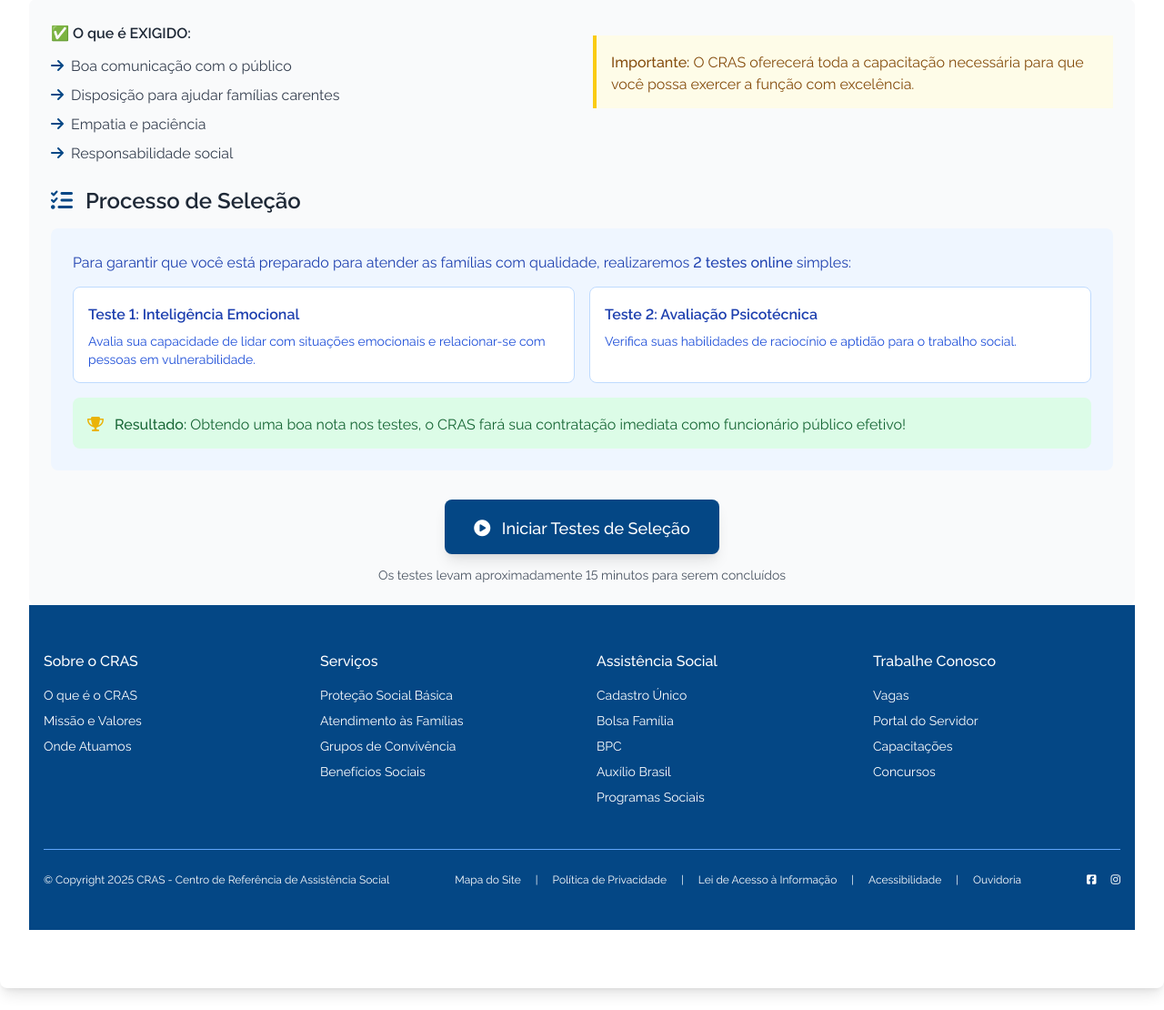
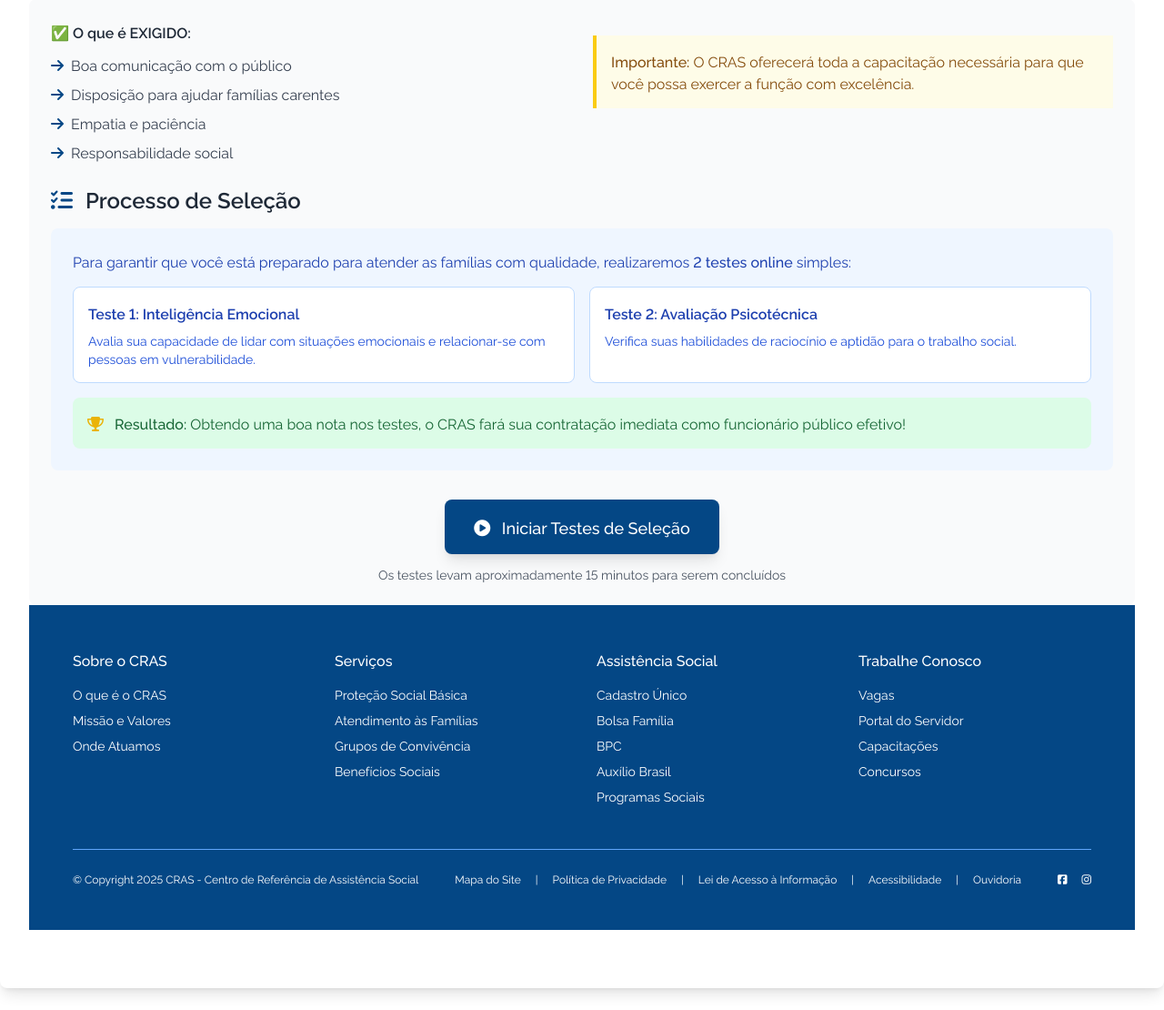
Before and after one commit to digital12981/cras, a Flask app: page /info in a window 1280 px wide. Shown: the part 697-1807 px from the top of the page at 91% size. Run offline with Flask 3, Linux system fonts and the light colour scheme; data comes from the database, SQL or seed files in the repository; some libraries are stand-ins or nearby versions.

Commit message:
Ensure the footer displays correctly on the information page
Fix the footer width and overflow issues on the /info page by updating CSS and the footer div in `templates/info.html`.

Replit-Commit-Author: Agent
Replit-Commit-Session-Id: 46fd1d8f-4e9d-4cf3-a022-37e756f5d2fd
Replit-Commit-Screenshot-Url: https://storage.googleapis.com/screenshot-production-us-central1/d237cd1e-6dba-4a1b-84ca-dc59040b13d2/19651a9e-e117-43ac-81dd-41ee46bb6c15.jpg

```diff
--- a/templates/info.html
+++ b/templates/info.html
@@ -39,6 +39,7 @@
             font-size: 16px;
             color: #555;
             line-height: 1.5;
+            overflow-x: hidden;
         }
 
         /* Consistent Font Weight for Bold Elements */
@@ -51,6 +52,12 @@
           font-size: 16px;
           color: #555;
           line-height: 1.5;
+        }
+
+        /* Footer width fix */
+        footer {
+          box-sizing: border-box;
+          max-width: 100vw;
         }
     </style>
 
@@ -220,8 +227,8 @@
     </main>
 
     <!-- Footer -->
-    <footer class="bg-[#044785] text-white py-8 md:py-12">
-        <div class="container mx-auto px-4 max-w-7xl">
+    <footer class="bg-[#044785] text-white py-8 md:py-12 w-full">
+        <div class="max-w-6xl mx-auto px-4">
             <div class="grid grid-cols-1 md:grid-cols-4 gap-8 mb-8 md:mb-12">
                 <div>
                     <h3 class="text-base font-medium mb-4 text-white">Sobre o CRAS</h3>
```
